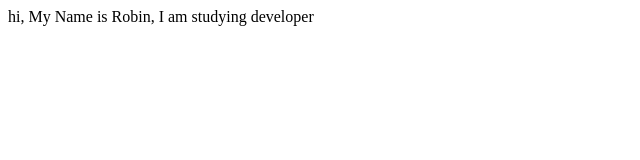
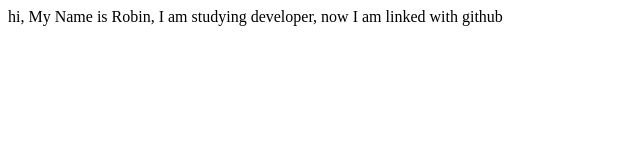
Before and after one commit to Robinroye/proyectoDemoCursoPrework, a plain HTML site: page index.html in a window 1280 px wide. Shown: the whole page, without its empty margins (0-640 px from the left). Drawn offline with Linux system fonts and the light colour scheme.

```diff
--- a/index.html
+++ b/index.html
@@ -7,6 +7,6 @@
     <title>Hola mundo</title>
 </head>
 <body>
-  hi, My Name is Robin, I am studying developer
+  hi, My Name is Robin, I am studying developer, now I am linked with github
 </body>
 </html>
```
